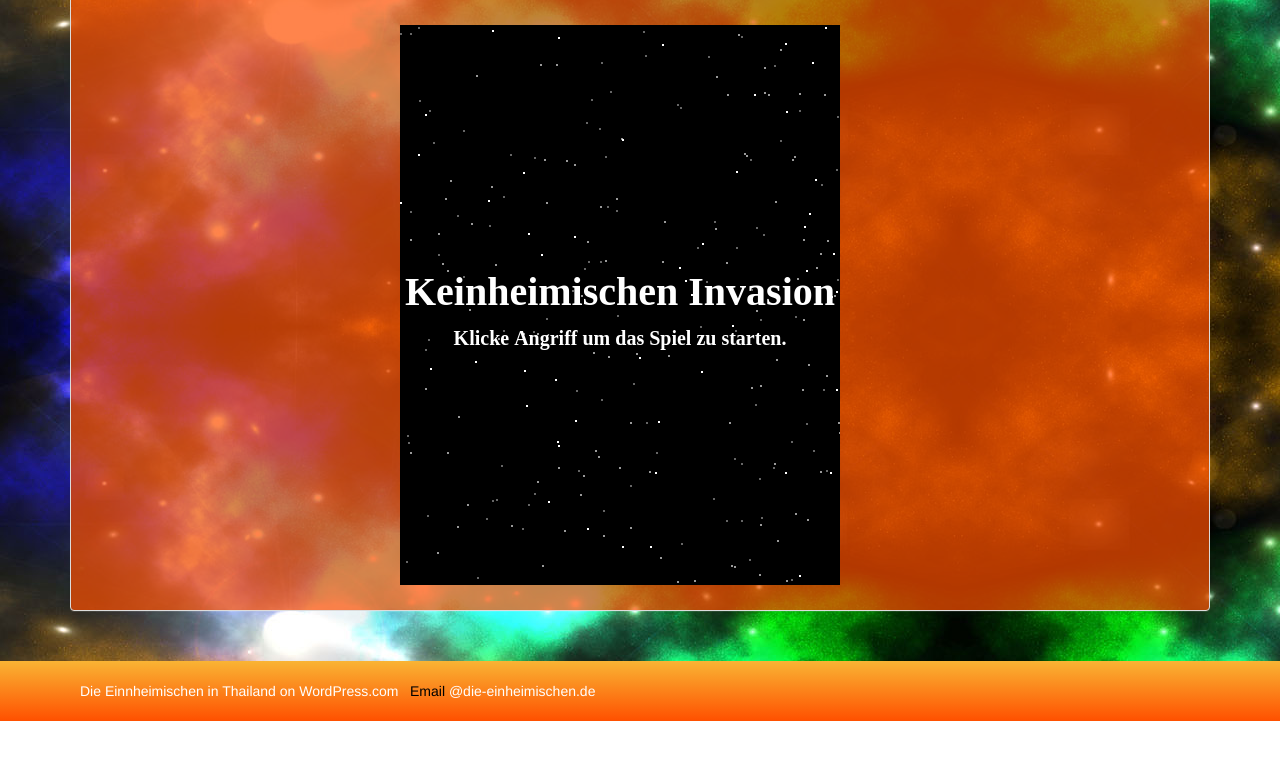
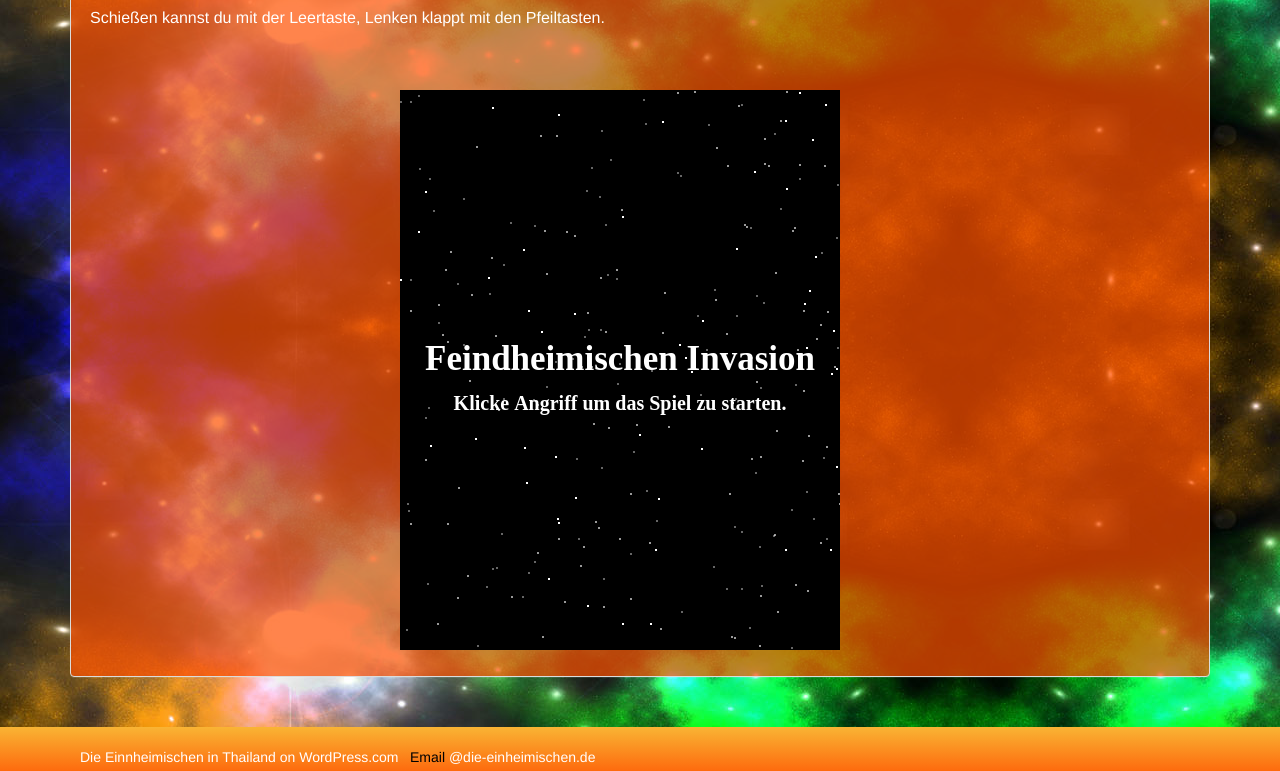
Before and after one commit to srenkel/die-einheimischen, a plain HTML site: page web/game.html in a window 1280 px wide. Shown: the part 185-956 px from the top of the page. Before the commit the page ends 906 px from the top, so only its background shows below. Drawn offline with Linux system fonts and the light colour scheme.

Commit message:
CHANGED game text

```diff
--- a/js/game/engine.js
+++ b/js/game/engine.js
@@ -172,7 +172,7 @@ var TitleScreen = function TitleScreen(title,subtitle,callback) {
   this.draw = function(ctx) {
     ctx.fillStyle = "#FFFFFF";
 
-    ctx.font = "bold 40px bangers";
+    ctx.font = "bold 35px bangers";
     var measure = ctx.measureText(title);
     ctx.fillText(title,Game.width/2 - measure.width/2,Game.height/2);
 
--- a/js/game/game.js
+++ b/js/game/game.js
@@ -39,7 +39,7 @@ var startGame = function() {
     Game.setBoard(1,new Starfield(50,0.6,100));
     Game.setBoard(2,new Starfield(100,1.0,50));
   }
-  Game.setBoard(3,new TitleScreen("Keinheimischen Invasion",
+  Game.setBoard(3,new TitleScreen("Feindheimischen Invasion",
                                   "Klicke Angriff um das Spiel zu starten.",
                                   playGame));
 };
--- a/web/game.html
+++ b/web/game.html
@@ -79,6 +79,8 @@
 
     <div class="well container-orange">
         <h1>Das Spiel</h1>
+        <p>Helfe dem Einheimischen beim Siegen über die Feindheimischen.</p>
+        <p>Schießen kannst du mit der Leertaste, Lenken klappt mit den Pfeiltasten.</p>
         <div id='game-container'>
             <canvas id='game' width='440' height='560'></canvas>
         </div>
```
